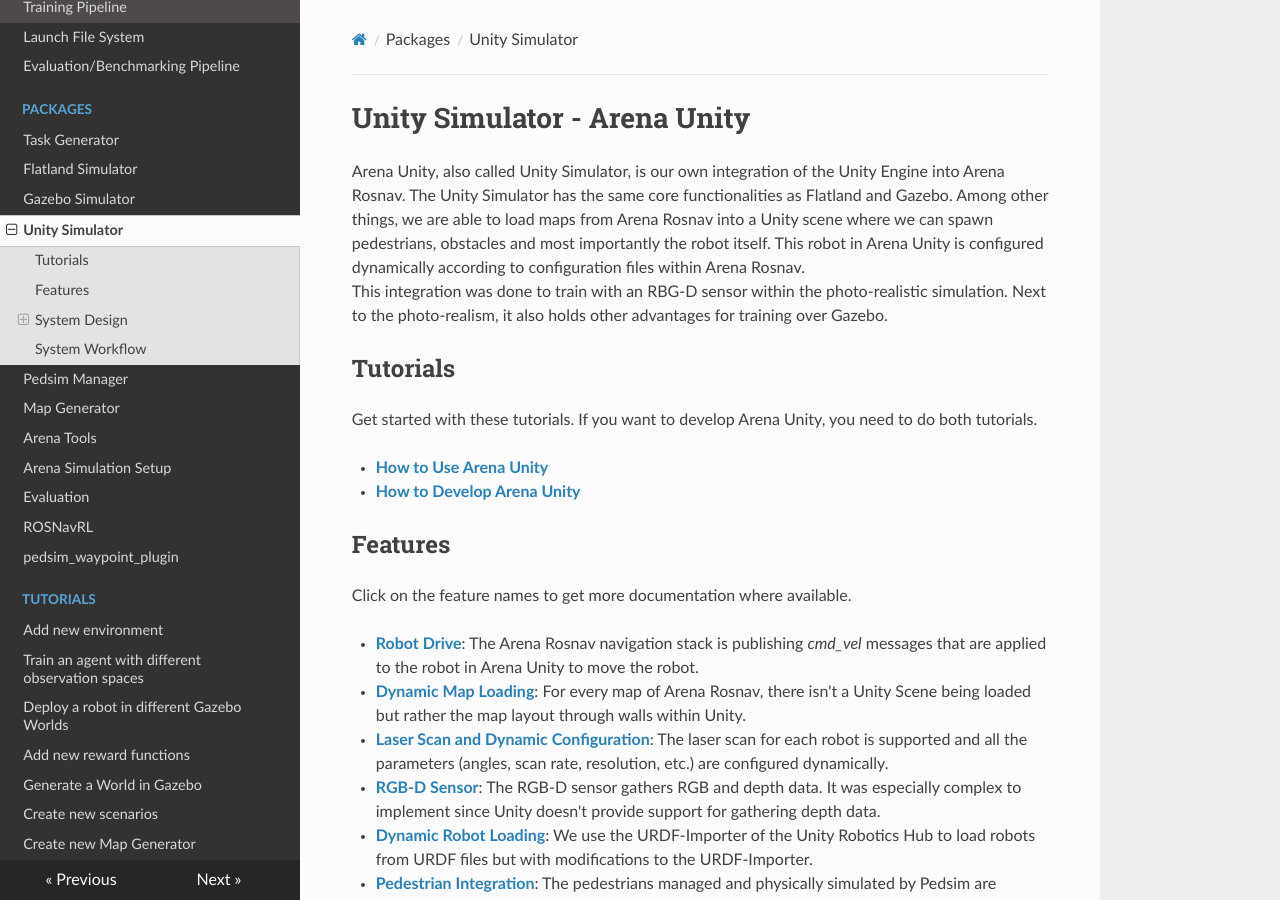
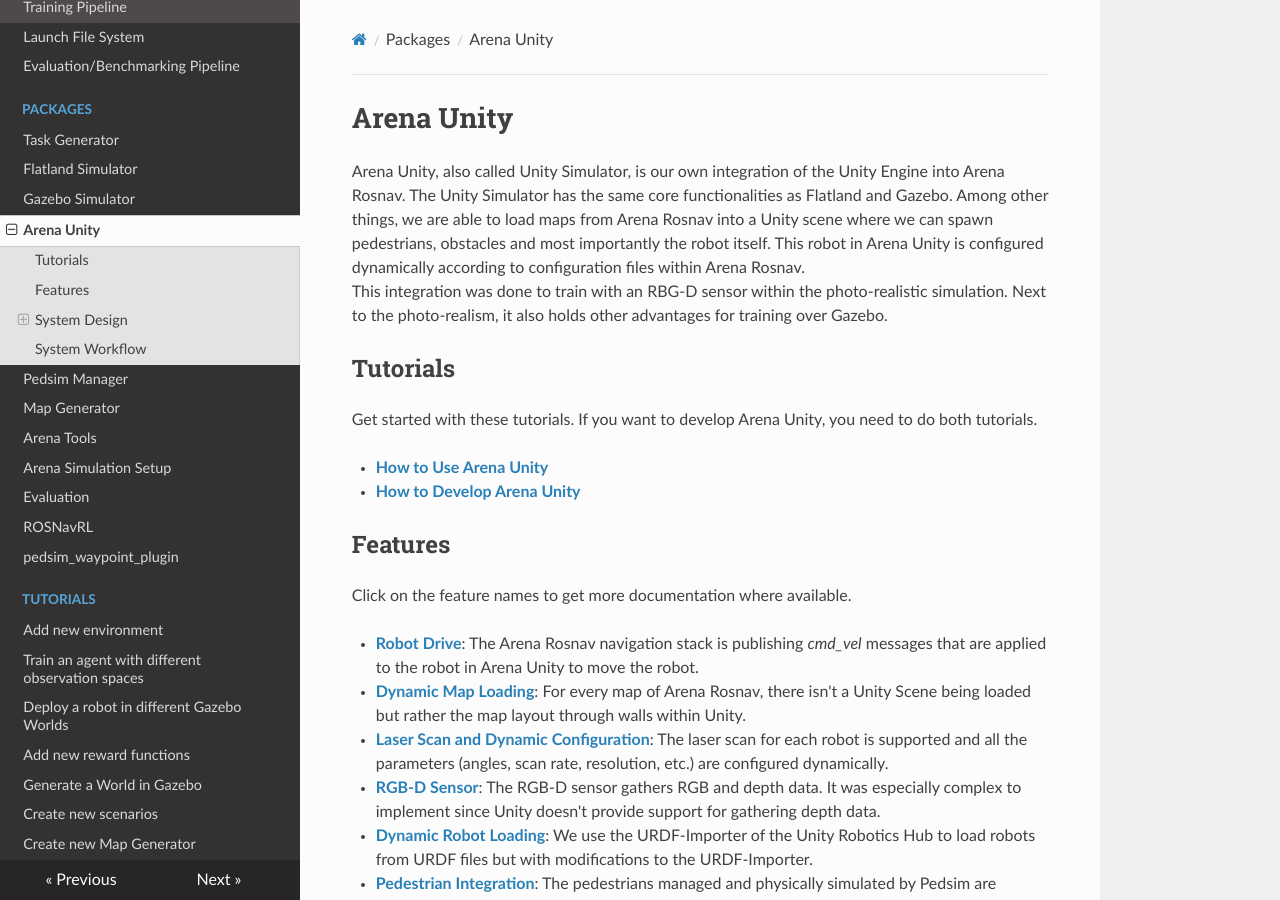
Before and after one commit to Arena-Rosnav/.github, an MkDocs documentation site: the page built from docs/packages/unity/arena_unity.md, in a window 1280 px wide and 900 px high. Built offline with MkDocs 1.6.1, drawn with Linux system fonts in a browser that asks for light colours; nearby versions of some CDN libraries; comment, search, counter and statistics services are not loaded.

Commit message:
Changed Unity Simulator to Arena Unity

```diff
--- a/docs/packages/unity/unity_simulator.md
+++ b/docs/packages/unity/arena_unity.md
@@ -1,6 +1,6 @@
 
 
-# Unity Simulator - Arena Unity
+# Arena Unity
 
 Arena Unity, also called Unity Simulator, is our own integration of the Unity Engine into Arena Rosnav. The Unity Simulator has the same core functionalities as Flatland and Gazebo. Among other things, we are able to load maps from Arena Rosnav into a Unity scene where we can spawn pedestrians, obstacles and most importantly the robot itself. This robot in Arena Unity is configured dynamically according to configuration files within Arena Rosnav.
 This integration was done to train with an RBG-D sensor within the photo-realistic simulation. Next to the photo-realism, it also holds other advantages for training over Gazebo.
--- a/mkdocs.yml
+++ b/mkdocs.yml
@@ -30,7 +30,7 @@
       - Task Generator: "packages/task_generator.md"
       - Flatland Simulator: "packages/flatland_simulator.md"
       - Gazebo Simulator: "packages/gazebo_simulator.md"
-      - Unity Simulator: "packages/unity/unity_simulator.md"
+      - Arena Unity: "packages/unity/arena_unity.md"
       - Pedsim Manager: "packages/pedsim_manager.md"
       - Map Generator: "packages/map_generator.md"
       - Arena Tools: "packages/arena_tools.md"
```
